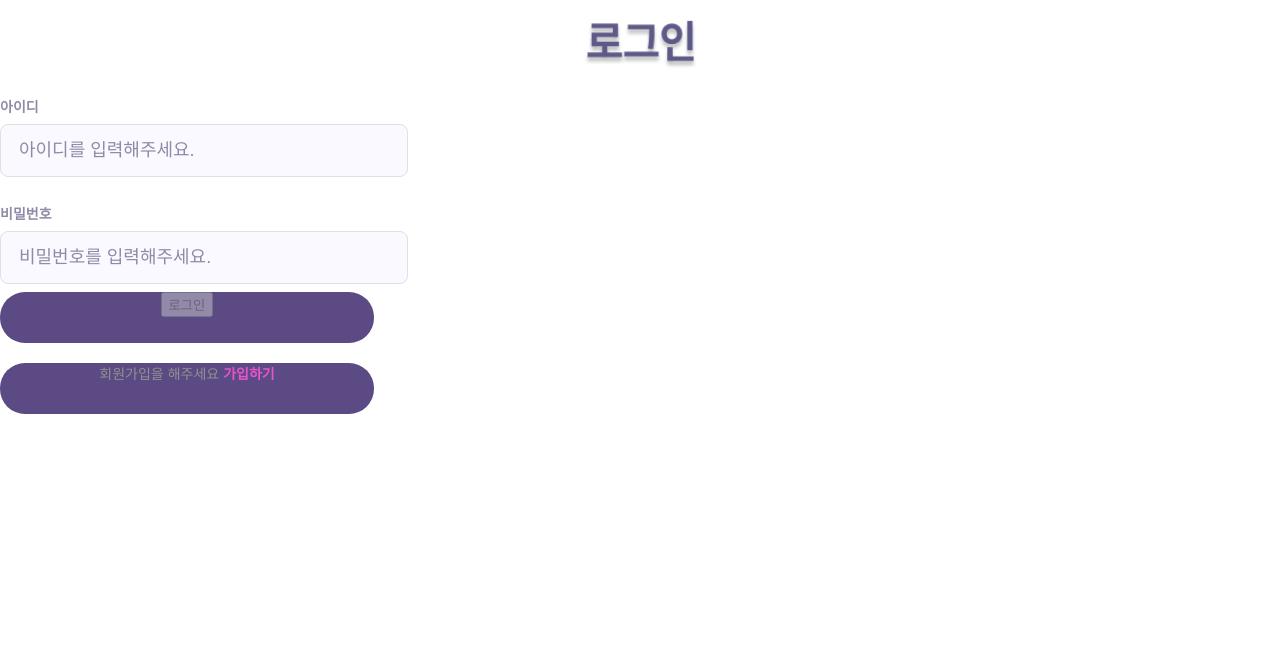
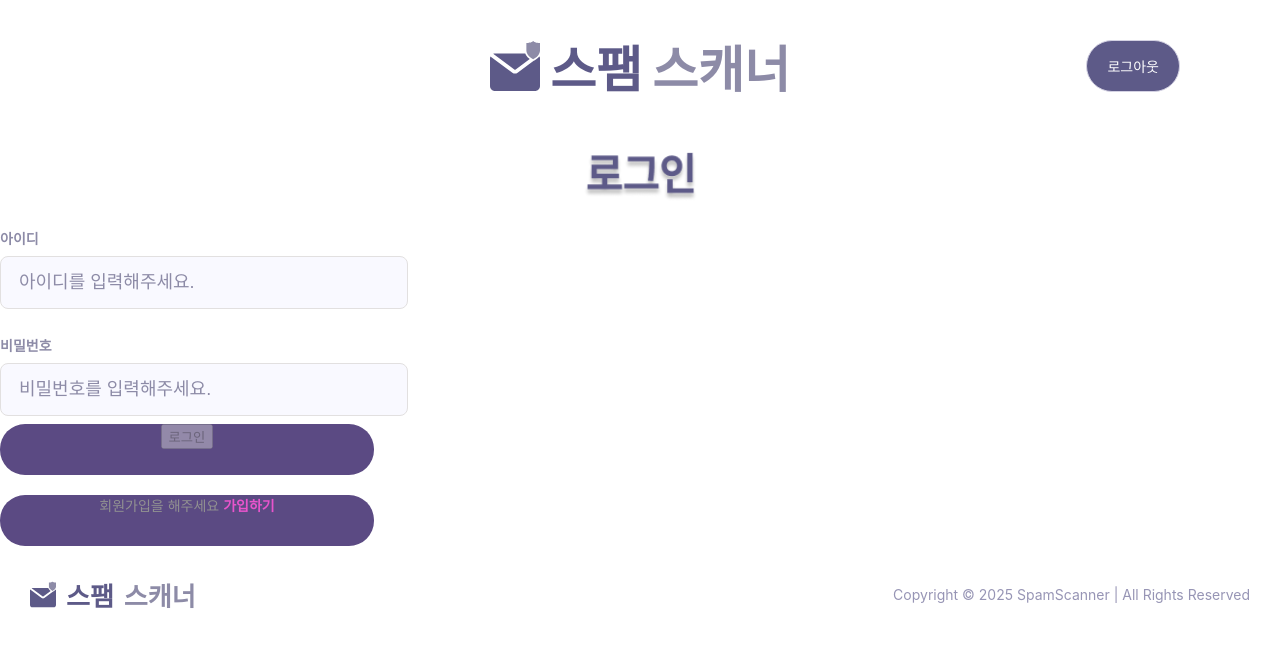
Before and after one commit to Spam-scanner/Front-end, a React (Create React App) app: page / in a window 1280 px wide. Shown: the top 646 px of the page. Built offline with nearby package versions, Linux system fonts and the light colour scheme; a web font is replaced by a local one.

Commit message:
✅ Header, Footer, registerPage App.js에서 테스트 해보기

```diff
--- a/src/App.js
+++ b/src/App.js
@@ -1,12 +1,25 @@
 import React from "react";
 import { Routes, Route } from "react-router-dom";
 import LoginPage from "./LoginPage/LoginPage";
-import Register from "./LoginPage/Register";
+import RegisterPage from "./pages/register/RegisterPage";
+import Header from "./components/Header";
+import Footer from "./components/Footer";
+
+// 로그인 페이지는 Header, Footer를 App.js에서 사용
+// 회원가입 페이지는 Header, Footer를 페이지 내(RegisterPage)에서 사용
+// 페이지 내에서 사용했을 때 Footer를 바닥에 고정시켰음(flex를 세로로 정렬시켜 justify-content: space-between 사용)
+
 function App() {
   return (
     <Routes>
-      <Route path="/" element={<LoginPage />} />
-      <Route path="/register" element={<Register />} />
+      <Route path="/" element={
+        <>
+          <Header fontSize="50px"/>
+          <LoginPage />
+          <Footer />
+        </>
+      } />
+      <Route path="/register" element={<RegisterPage />} />
     </Routes>
   );
 }
```
